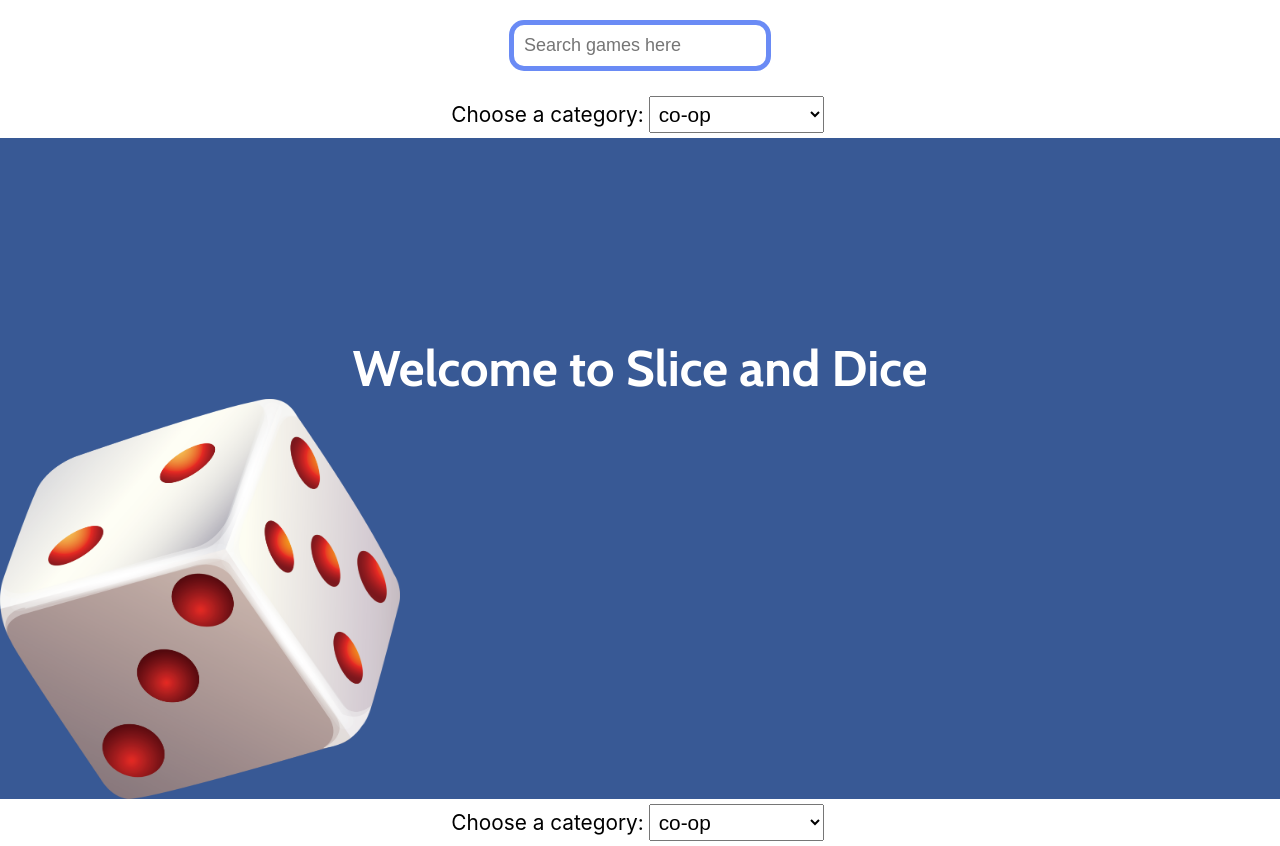
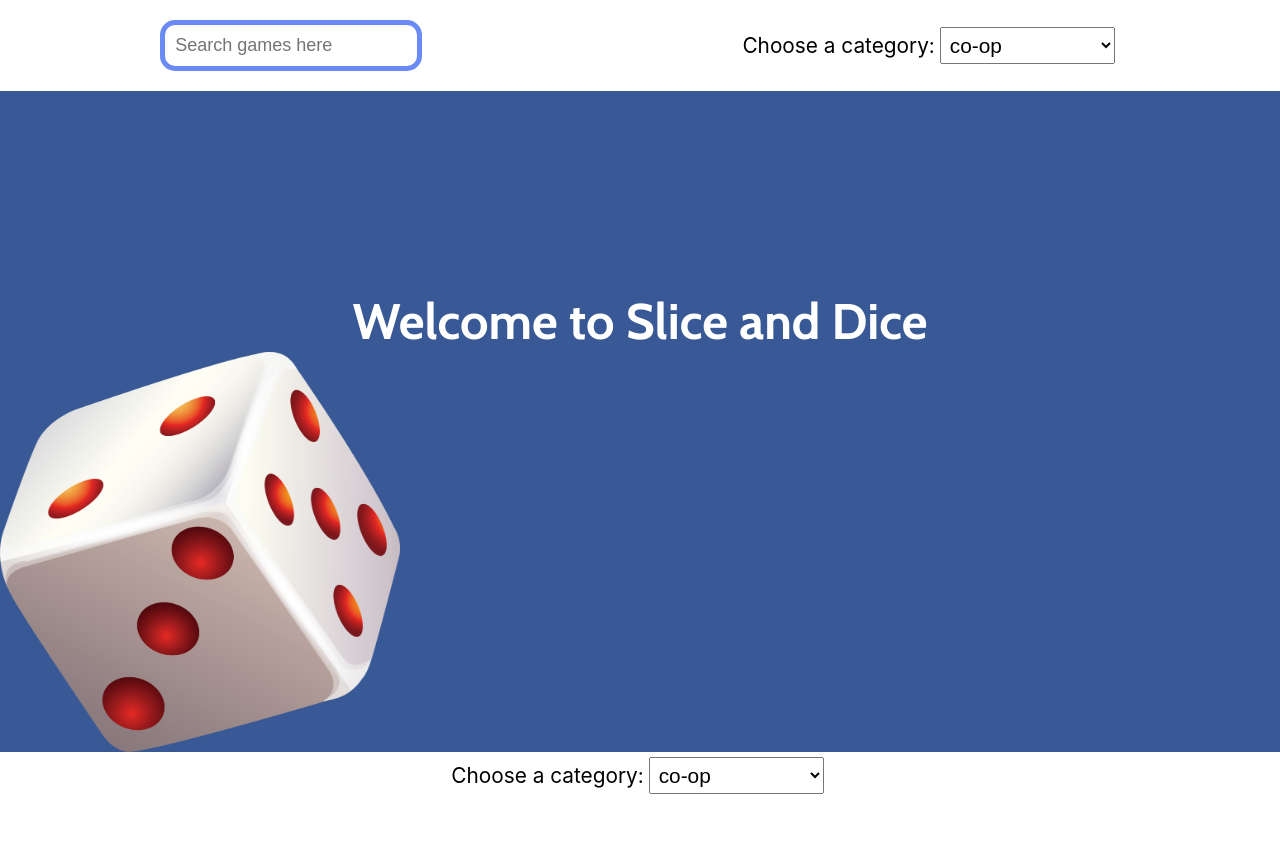
Before and after one commit to CameronHyden/sliceanddice, a React (Create React App) app: page / in a window 1280 px wide. After the commit the page ends 800 px from the top, so only its background shows below. Built offline with nearby package versions, Linux system fonts and the light colour scheme.

Commit message:
added navbar.scss

```diff
--- a/src/components/NavBar/NavBar.jsx
+++ b/src/components/NavBar/NavBar.jsx
@@ -1,4 +1,5 @@
 import React from 'react'
+import "./NavBar.scss"
 import FilterBar from '../FilterBar/FilterBar'
 import SearchBar from '../SearchBar/SearchBar'
 
--- a/src/components/NavBar/NavBar.scss
+++ b/src/components/NavBar/NavBar.scss
@@ -0,0 +1,6 @@
+.nav-bar{
+    display: flex;
+    flex-direction: row;
+    justify-content: space-around;
+    align-items: center;
+}
```
